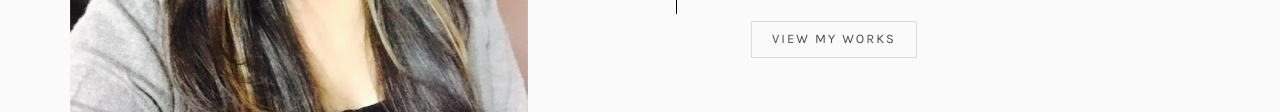
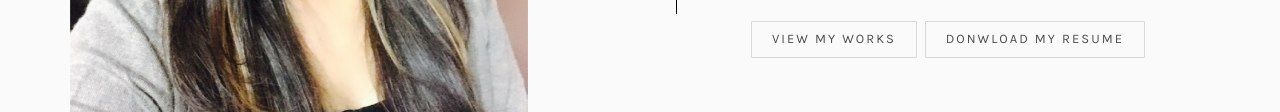
Before and after one commit to patel-kanan/patel-kanan.github.io, a plain HTML site: page about.html in a window 1280 px wide. Shown: the part 513-625 px from the top of the page. Drawn offline with nearby package versions, Linux system fonts and the light colour scheme; files whose address does not match are found by name; a web font is replaced by a local one.

Commit message:
update link and give the resume button

```diff
--- a/about.html
+++ b/about.html
@@ -135,7 +135,7 @@
 									<a href="https://dribbble.com/KananPatel" target="_blank"><i
 											class="icon-dribbble"></i></a>
 								</p>
-								<p><a href="contact.html" class="btn btn-primary btn-outline">View My Works</a></p>
+								<p><a href="work.html" class="btn btn-primary btn-outline">View My Works</a> <a href="javascript:void(0)" class="btn btn-primary btn-outline">Donwload my Resume</a></p>
 							</div>
 						</div>
 					</div>
```
